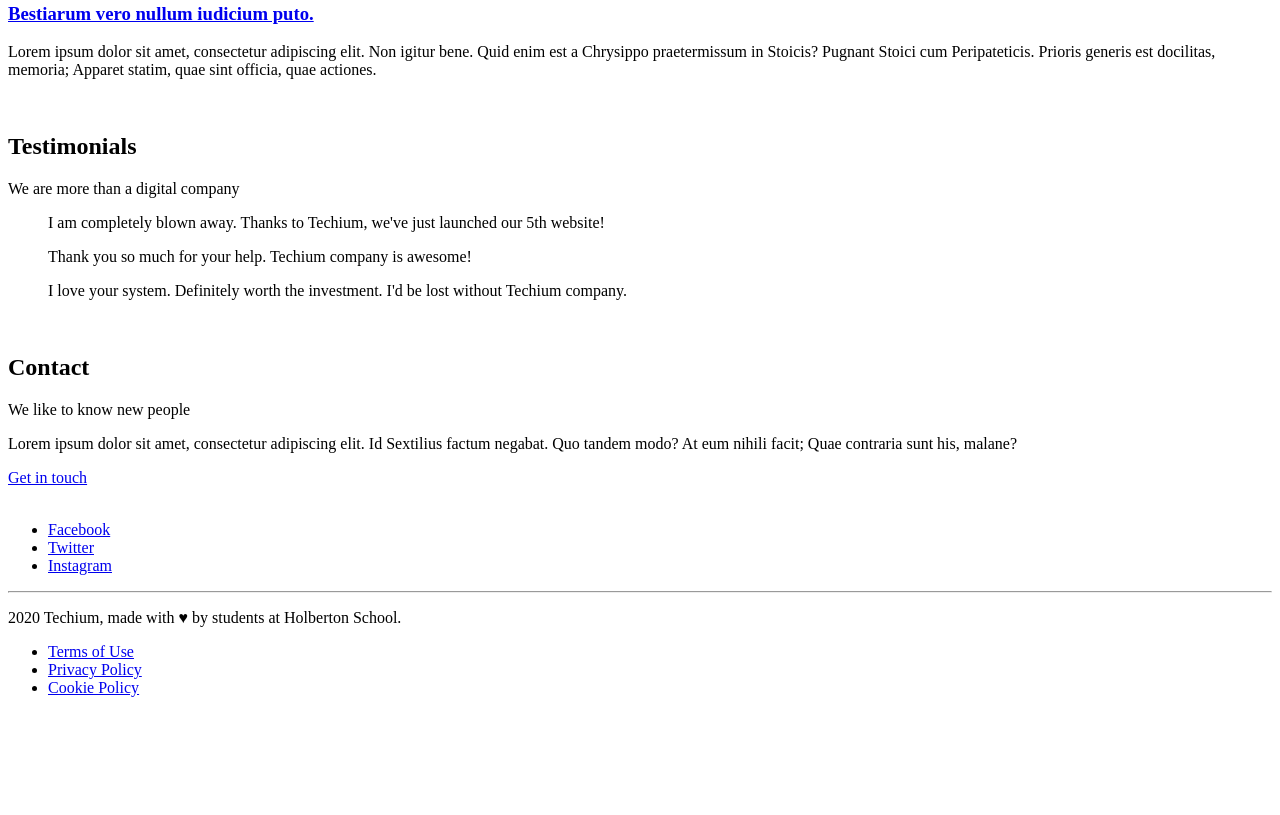
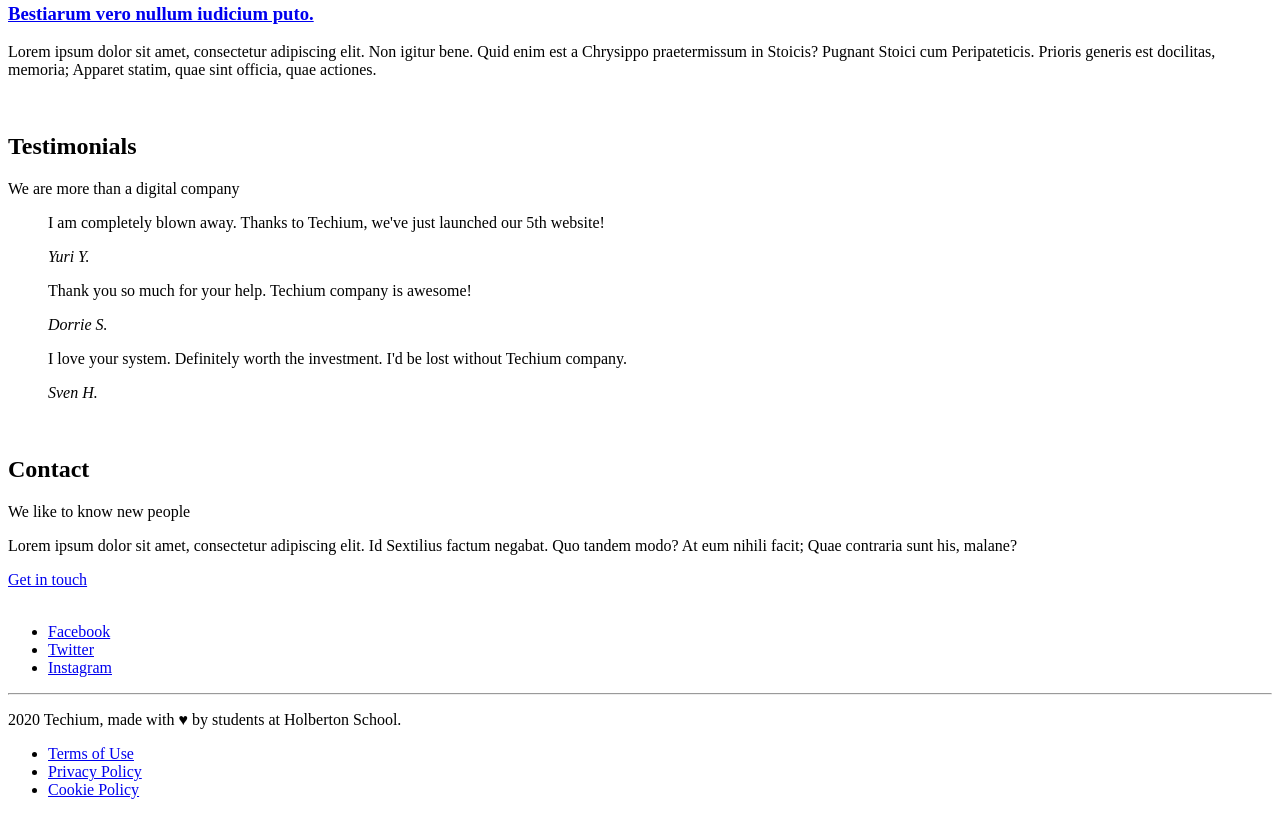
Before and after one commit to JuanSebastianGB/holbertonschool-web_front_end, a plain HTML site: page 0x00-html_advanced/29-index.html in a window 1280 px wide. Shown: the part 1795-2610 px from the top of the page. Before the commit the page ends 2508 px from the top, so only its background shows below. Drawn offline with Linux system fonts and the light colour scheme.

Commit message:
UPD: Adding cite tags

```diff
--- a/0x00-html_advanced/29-index.html
+++ b/0x00-html_advanced/29-index.html
@@ -188,17 +188,20 @@
                                 I am completely blown away. Thanks to Techium, we've just launched
                                 our 5th website!
                             </p>
+                            <cite>Yuri Y.</cite>
                         </blockquote>
                     </article>
                     <article>
                         <blockquote cite="Dorrie S.">
                             <p>Thank you so much for your help. Techium company is awesome!</p>
+                            <cite>Dorrie S.</cite>
                         </blockquote>
                     </article>
                     <article>
                         <blockquote cite="Sven H.">
                             <p>I love your system. Definitely worth the investment. I'd be lost without Techium company.
                             </p>
+                            <cite>Sven H.</cite>
                         </blockquote>
                     </article>
                 </div>
```
